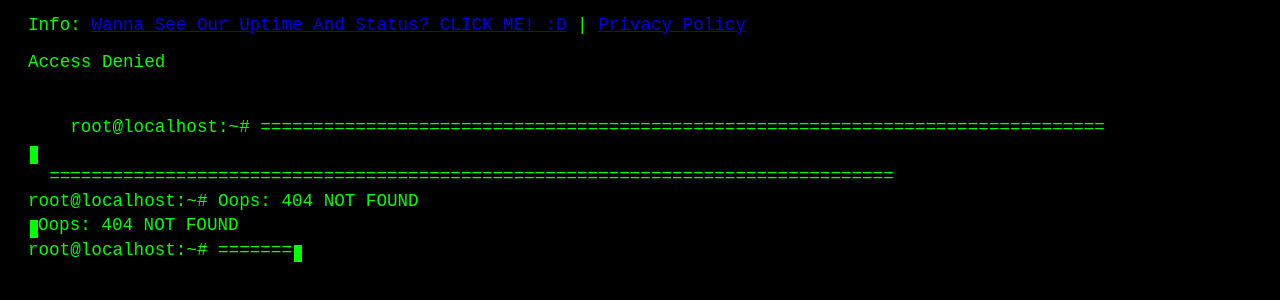
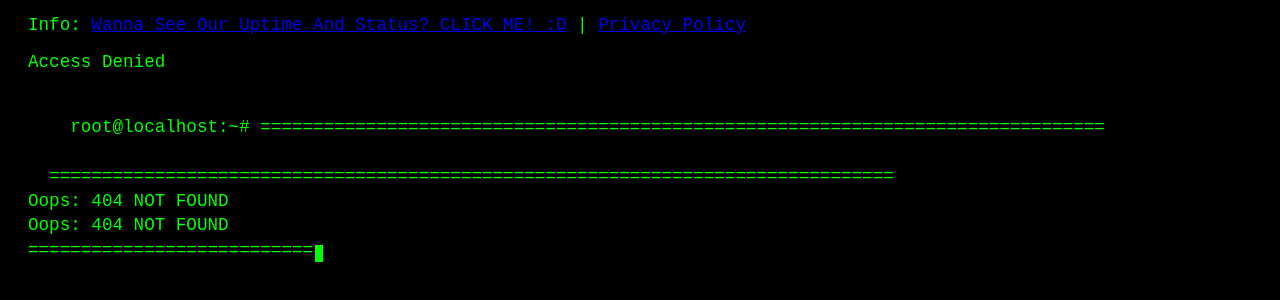
Before and after one commit to AngelGonePro/angelgonepro.github.io, a website: page index.html in a window 1280 px wide. Shown: the part 138-438 px from the top of the page. Drawn offline with Linux system fonts and the light colour scheme.

Commit message:
Update index.html

```diff
--- a/index.html
+++ b/index.html
@@ -124,23 +124,24 @@ body {
         if (charIndex < currentLine.length) {
           typed.textContent += currentLine.charAt(charIndex);
           charIndex++;
-          setTimeout(type, 40); // typing speed
+          setTimeout(type, 35); // Typing speed
         } else {
-          // Simulate pressing Enter
+          // Move to next line
           setTimeout(() => {
             typed.textContent += "\n";
-            terminal.innerHTML += typed.textContent;
+            terminal.innerHTML = terminal.innerHTML.replace(cursor.outerHTML, "") + typed.textContent;
             typed.textContent = "";
             charIndex = 0;
             lineIndex++;
-            terminal.innerHTML += "root@localhost:~# ";
+            // If next line is a command, show prompt
+            if (lines[lineIndex] && lines[lineIndex].startsWith("echo") || lines[lineIndex]?.startsWith("ping")) {
+              terminal.innerHTML += "root@localhost:~# ";
+            }
             terminal.appendChild(typed);
             terminal.appendChild(cursor);
             type();
-          }, 400);
+          }, 300);
         }
-      } else {
-        // Typing finished — cursor keeps blinking
       }
     }
 
```
